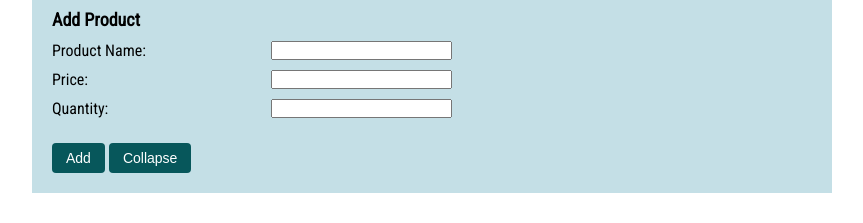
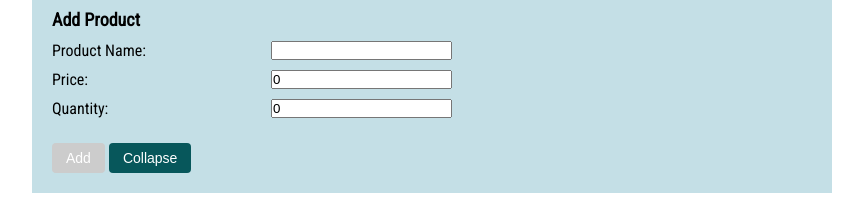
Before and after one commit to BrandonCorey/shopping-cart, a React (Vite) app in the folder client/: page / in a window 1280 px wide. Both pictures are taken after a click on the button "Add A product". Shown: the part 327-550 px from the top of the page, without its empty margins (208-1071 px from the left). Built offline with nearby package versions, Linux system fonts and the light colour scheme; no server answers; a web font is replaced by a local one.

Commit message:
does not let you save form if not valid input

```diff
--- a/client/src/components/product-form.js
+++ b/client/src/components/product-form.js
@@ -13,28 +13,37 @@ export default function ProductForm({
   if (!isFormShowing) return null;
 
   const [title, setTitle] = useState(titleInit || "");
-  const [quantity, setQuantity] = useState(quantityInit || "");
-  const [price, setPrice] = useState(priceInit || "");
+  const [quantity, setQuantity] = useState(quantityInit || "0");
+  const [price, setPrice] = useState(priceInit || "0");
 
   const clearForm = () => {
     setTitle("");
-    setPrice("");
-    setQuantity("");
+    setPrice(0);
+    setQuantity(0);
+  };
+
+  const isValidSubmission = () => {
+    return title.trim() !== "" && quantity.trim() !== "" && price.trim() !== "";
   };
 
   const handleFormSubmit = async (e) => {
     e.preventDefault();
     try {
+      if (!isValidSubmission()) return null;
+
       const body = {
         title: title,
         quantity: quantity,
         price: price,
       };
+
       if (id) {
         await ProductService.update(id, body);
+        handleFormShowing(false);
       } else {
         await ProductService.create(body);
         clearForm();
+        handleFormShowing(false);
       }
 
       await handleFetchProducts();
@@ -82,7 +91,11 @@ export default function ProductForm({
           />
         </div>
         <div className="actions form-actions">
-          <button type="submit" onClick={handleFormSubmit}>
+          <button
+            type="submit"
+            onClick={handleFormSubmit}
+            disabled={!isValidSubmission()}
+          >
             {id ? "Save" : "Add"}
           </button>
           <button type="button" onClick={() => handleFormShowing(false)}>
```
